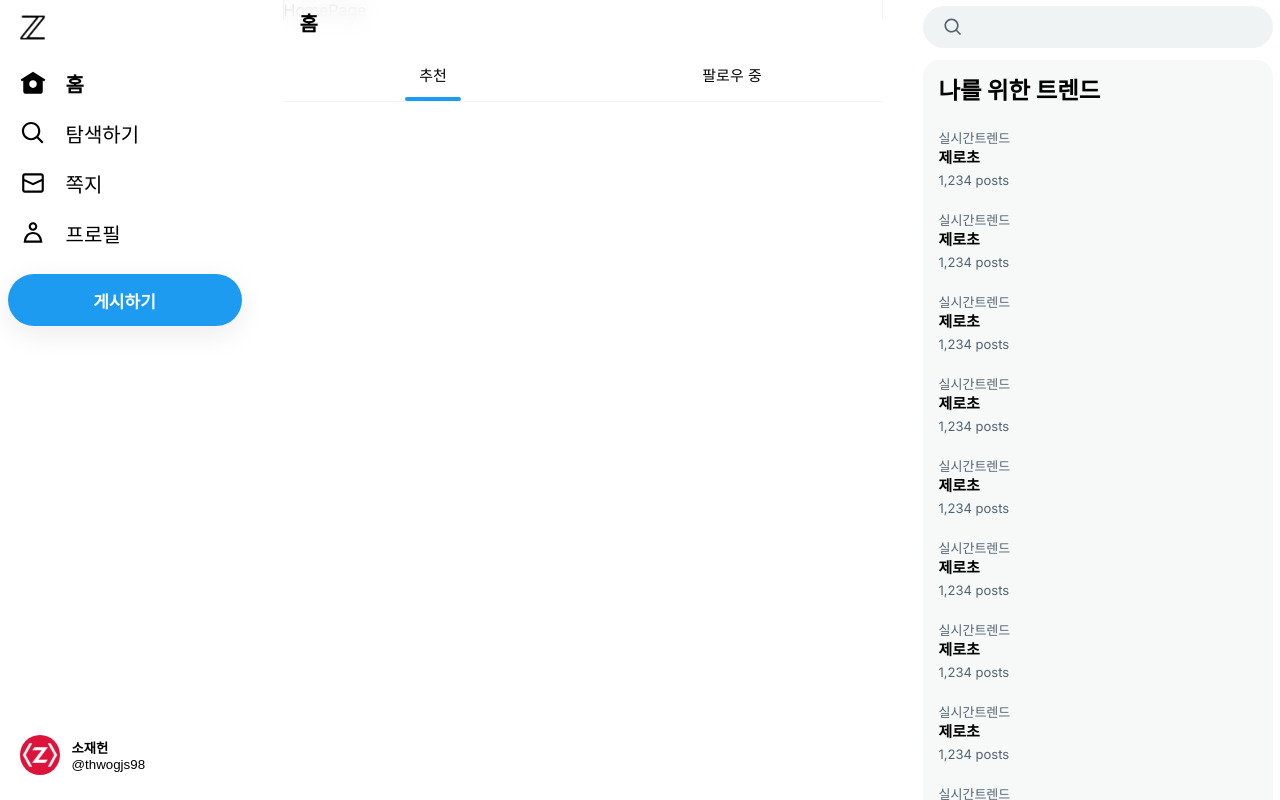
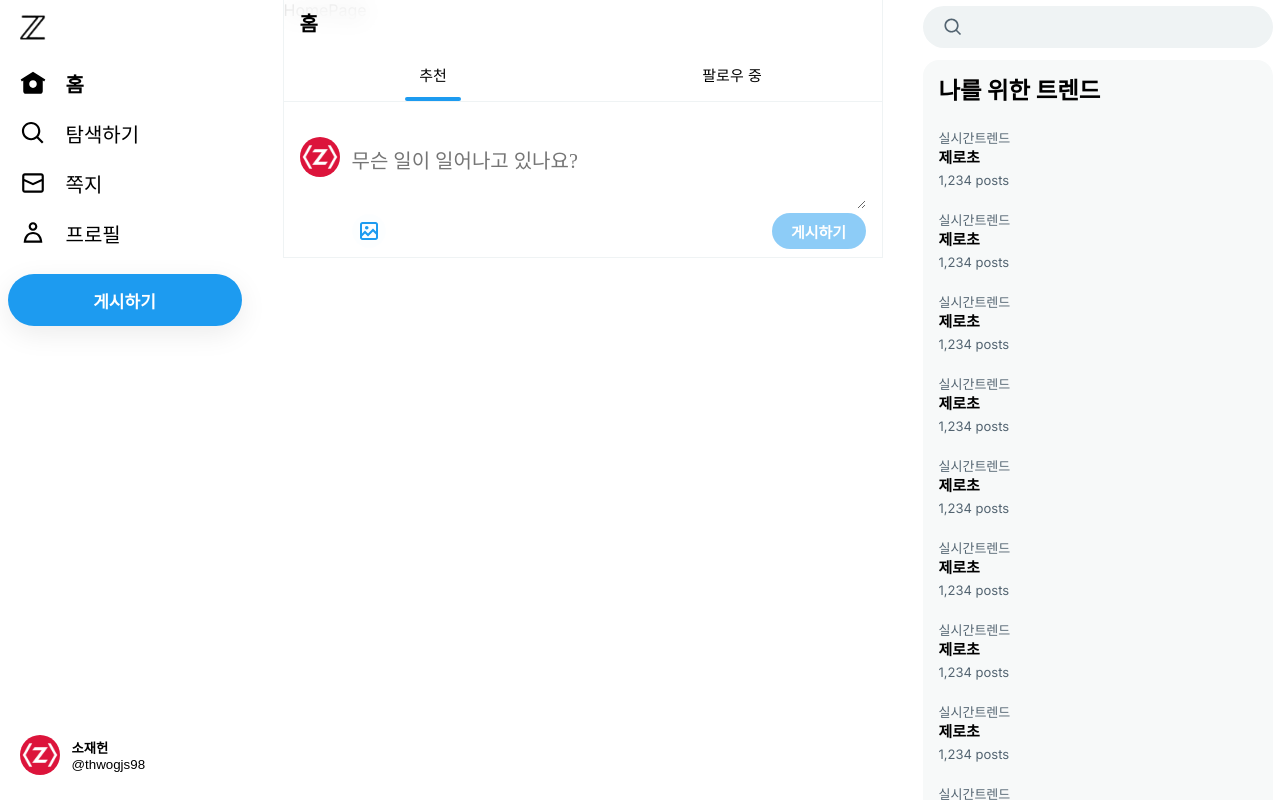
Before and after one commit to Jaeheon-So/z-com-clone, a Next.js app: page /home in a window 1280 px wide. Built offline with nearby package versions, Linux system fonts and the light colour scheme.

Commit message:
feat: afterLogin home 페이지 게시하기 form 마크업 완성

```diff
--- /dev/null
+++ b/src/app/(afterLogin)/home/_component/PostForm.tsx
@@ -0,0 +1,76 @@
+"use client";
+
+import { ChangeEventHandler, FormEventHandler, useRef, useState } from "react";
+import style from "./postForm.module.css";
+
+const PostForm = () => {
+  const imageRef = useRef<HTMLInputElement>(null);
+  const [content, setContent] = useState("");
+  const me = {
+    id: "thwogjs98",
+    image: "/5Udwvqim.jpg",
+  };
+
+  const onChange: ChangeEventHandler<HTMLTextAreaElement> = (e) => {
+    setContent(e.target.value);
+  };
+
+  const onSubmit: FormEventHandler = (e) => {
+    e.preventDefault();
+    console.log("dsds");
+  };
+
+  const onClickButton = () => {
+    imageRef.current?.click();
+  };
+
+  return (
+    <form className={style.postForm} onSubmit={onSubmit}>
+      <div className={style.postUserSection}>
+        <div className={style.postUserImage}>
+          <img src={me.image} alt={me.id} />
+        </div>
+      </div>
+      <div className={style.postInputSection}>
+        <textarea
+          value={content}
+          onChange={onChange}
+          placeholder="무슨 일이 일어나고 있나요?"
+        />
+        <div className={style.postButtonSection}>
+          <div className={style.footerButtons}>
+            <div className={style.footerButtonLeft}>
+              <input
+                type="file"
+                name="imageFiles"
+                multiple
+                hidden
+                ref={imageRef}
+              />
+              <button
+                className={style.uploadButton}
+                type="button"
+                onClick={onClickButton}
+              >
+                <svg width={24} viewBox="0 0 24 24" aria-hidden="true">
+                  <g>
+                    <path d="M3 5.5C3 4.119 4.119 3 5.5 3h13C19.881 3 21 4.119 21 5.5v13c0 1.381-1.119 2.5-2.5 2.5h-13C4.119 21 3 19.881 3 18.5v-13zM5.5 5c-.276 0-.5.224-.5.5v9.086l3-3 3 3 5-5 3 3V5.5c0-.276-.224-.5-.5-.5h-13zM19 15.414l-3-3-5 5-3-3-3 3V18.5c0 .276.224.5.5.5h13c.276 0 .5-.224.5-.5v-3.086zM9.75 7C8.784 7 8 7.784 8 8.75s.784 1.75 1.75 1.75 1.75-.784 1.75-1.75S10.716 7 9.75 7z"></path>
+                  </g>
+                </svg>
+              </button>
+            </div>
+            <button
+              className={style.actionButton}
+              disabled={!content}
+              type="submit"
+            >
+              게시하기
+            </button>
+          </div>
+        </div>
+      </div>
+    </form>
+  );
+};
+
+export default PostForm;
--- /dev/null
+++ b/src/app/(afterLogin)/home/_component/postForm.module.css
@@ -0,0 +1,85 @@
+.postUserSection {
+  margin-right: 12px;
+  width: 40px;
+}
+
+.postUserImage {
+  width: 40px;
+  height: 40px;
+  border-radius: 20px;
+}
+
+.postUserImage img {
+  width: 40px;
+  height: 40px;
+  border-radius: 20px;
+}
+
+.postForm {
+  margin-top: 101px;
+  display: flex;
+  padding: 16px 16px 8px;
+  border-color: rgb(239, 243, 244);
+  border-bottom-width: 1px;
+  border-bottom-style: solid;
+}
+.postInputSection {
+  flex: 1;
+}
+.postButtonSection {
+  width: 100%;
+}
+.postForm textarea {
+  width: 100%;
+  border: none;
+  padding: 12px 0;
+  font-size: 20px;
+  line-height: 24px;
+  outline: none;
+}
+.postForm textarea::placeholder {
+  font-family: Malgun Gothic;
+}
+.footerButtons {
+  display: flex;
+  flex-direction: row;
+  align-items: center;
+}
+.footerButtonLeft {
+  flex: 1;
+}
+.uploadButton {
+  width: 34px;
+  height: 34px;
+  border: none;
+  cursor: pointer;
+  border-radius: 17px;
+  transition-duration: 0.2s;
+  transition-property: background-color;
+  background-color: rgb(29, 155, 240, 0.01);
+  display: flex;
+  align-items: center;
+  justify-content: center;
+}
+.uploadButton:hover {
+  background-color: rgb(29, 155, 240, 0.1);
+}
+.uploadButton svg {
+  fill: rgb(29, 155, 240);
+}
+.actionButton:disabled {
+  opacity: 0.5;
+}
+.actionButton {
+  width: 94px;
+  height: 36px;
+  border: none;
+  color: rgb(255, 255, 255);
+  font-weight: 700;
+  font-size: 15px;
+  border-radius: 18px;
+  background-color: rgb(29, 155, 240);
+}
+.actionButton:hover {
+  background-color: rgb(26, 140, 216);
+}
--- a/src/app/(afterLogin)/home/page.tsx
+++ b/src/app/(afterLogin)/home/page.tsx
@@ -2,6 +2,7 @@
 import styles from "./home.module.css";
 import { TabProvider } from "./_component/TabProvider";
 import Tab from "./_component/Tab";
+import PostForm from "./_component/PostForm";
 
 const HomePage = () => {
   return (
@@ -9,8 +10,8 @@
       HomePage
       <TabProvider>
         <Tab />
-        {/* <PostForm />
-        <Post/>
+        <PostForm />
+        {/* <Post/>
         <Post/>
         <Post/>
         <Post/>
```
